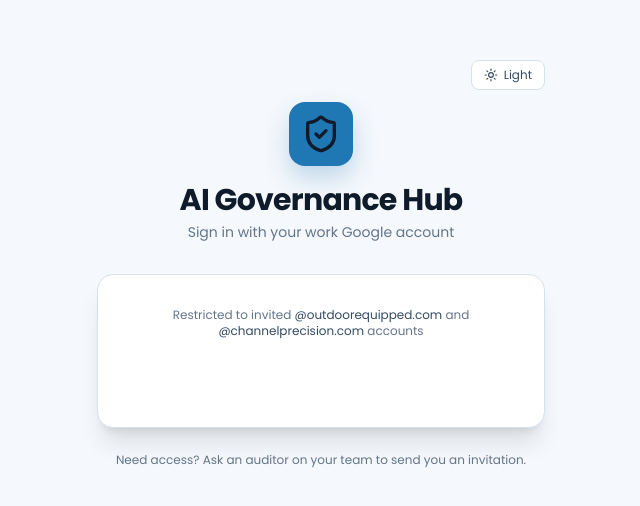
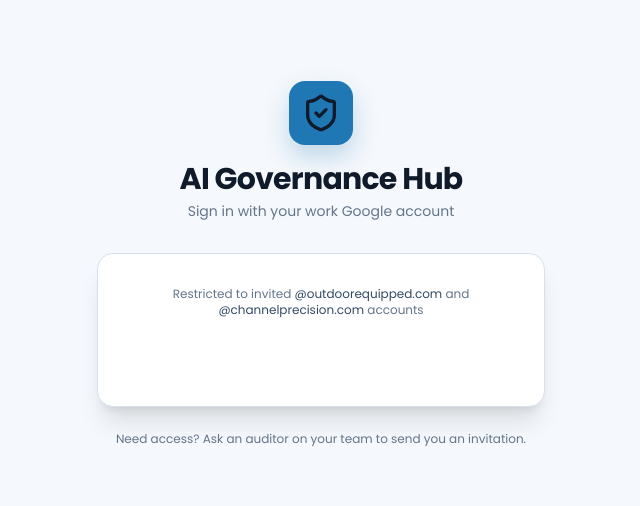
Before and after one commit to jomael-gemota/ai-governance-hub, a React app in the folder frontend/: page /login in a window 1280 px wide. Shown: the part 136-642 px from the top of the page, without its empty margins (319-959 px from the left). Built offline with nearby package versions, Linux system fonts and the light colour scheme; no server answers; the HTML template or start-up script is replaced by a standard one.

Commit message:
remove the light/dark toggler in the login page

```diff
--- a/frontend/src/pages/Login.jsx
+++ b/frontend/src/pages/Login.jsx
@@ -3,13 +3,13 @@ import { useNavigate } from 'react-router-dom';
 import { useAuth } from '../context/AuthContext';
 import { useTheme } from '../context/ThemeContext';
 import { GoogleLogin } from '@react-oauth/google';
-import { ShieldCheck, MailX, ShieldAlert, Sun, Moon } from 'lucide-react';
+import { ShieldCheck, MailX, ShieldAlert } from 'lucide-react';
 
 const ALLOWED_DOMAINS = ['outdoorequipped.com', 'channelprecision.com'];
 
 export default function Login() {
   const { loginWithGoogle } = useAuth();
-  const { resolvedTheme, toggleTheme } = useTheme();
+  const { resolvedTheme } = useTheme();
   const navigate = useNavigate();
   const [error, setError] = useState(null);
 
@@ -34,15 +34,6 @@ export default function Login() {
   return (
     <div className="min-h-screen bg-slate-950 flex items-center justify-center px-4">
       <div className="w-full max-w-md">
-        <div className="flex justify-end mb-3">
-          <button
-            onClick={toggleTheme}
-            className="inline-flex items-center gap-1.5 px-3 py-1.5 text-xs rounded-lg bg-slate-900 border border-slate-800 text-slate-300 hover:text-white hover:bg-slate-800 transition"
-          >
-            {resolvedTheme === 'dark' ? <Moon className="w-3.5 h-3.5" /> : <Sun className="w-3.5 h-3.5" />}
-            {resolvedTheme === 'dark' ? 'Dark' : 'Light'}
-          </button>
-        </div>
         {/* Logo */}
         <div className="flex flex-col items-center mb-8">
           <div className="bg-indigo-600 p-3 rounded-2xl mb-4 shadow-lg shadow-indigo-600/30">
```
